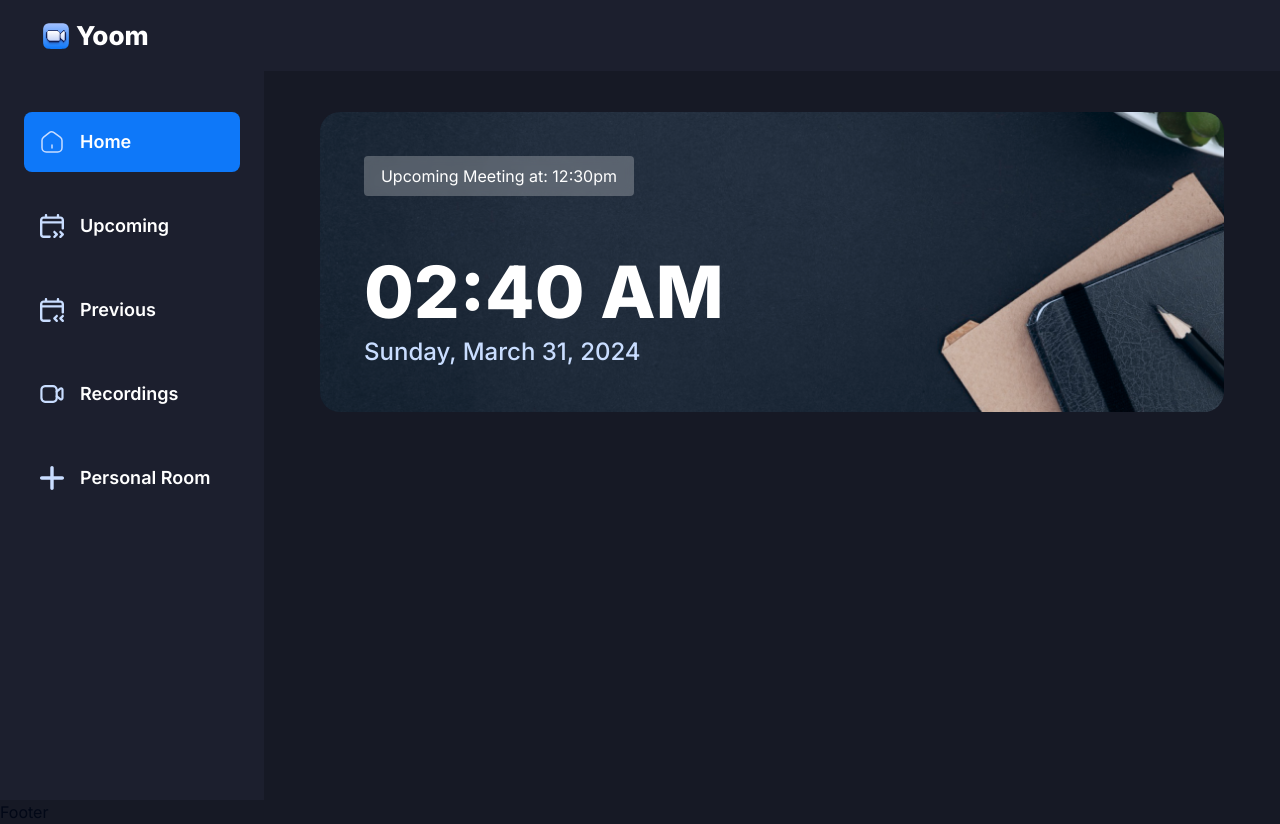
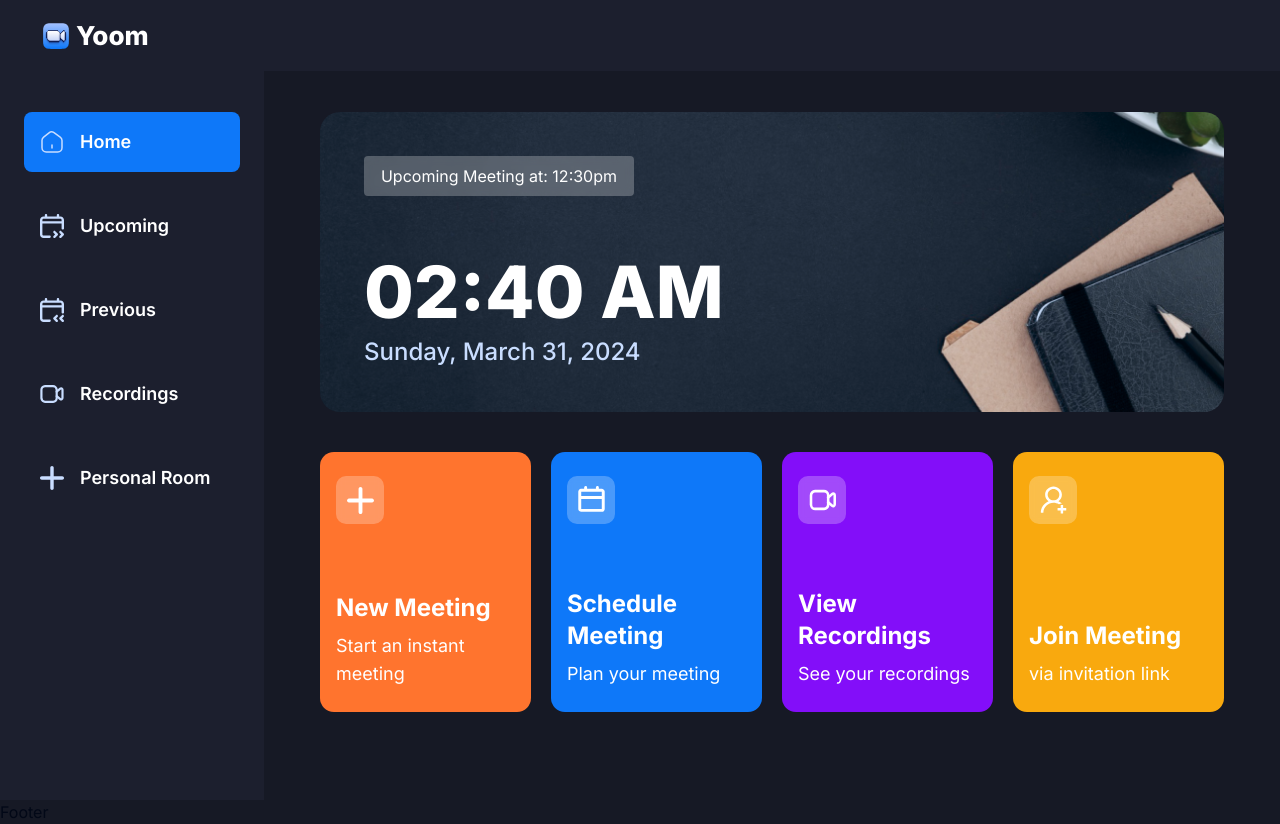
Before and after one commit to gdickison/video-conference-app, a Next.js app: page / in a window 1280 px wide. Built offline with nearby package versions, Linux system fonts and the light colour scheme.

Commit message:
Add cards to home page

```diff
--- a/app/(root)/(home)/page.tsx
+++ b/app/(root)/(home)/page.tsx
@@ -1,3 +1,4 @@
+import MeetingTypeList from '@/components/MeetingTypeList'
 import React from 'react'
 
 const Home = () => {
@@ -16,6 +17,7 @@
           </div>
         </div>
       </div>
+      <MeetingTypeList/>
     </section>
   )
 }
--- /dev/null
+++ b/components/HomeCard.tsx
@@ -0,0 +1,27 @@
+import React from 'react'
+import Image from 'next/image'
+
+interface HomeCardProps {
+  bgColor: string,
+  icon: string,
+  altText: string,
+  title: string,
+  subtitle: string,
+  handleClick: () => void
+}
+
+const HomeCard = ({bgColor, icon, altText, title, subtitle, handleClick}: HomeCardProps) => {
+  return (
+    <div className={`${bgColor} px-4 py-6 flex flex-col justify-between w-full xl:max-w-[270px] min-h-[260px] rounded-[14px] cursor-pointer`} onClick={handleClick}>
+      <div className="flex-center glassmorphism size-12 rounded-[10px]">
+        <Image src={icon} alt={altText} width={27} height={27}/>
+      </div>
+      <div className="flex flex-col gap-2">
+        <h1 className='text-2xl font-bold'>{title}</h1>
+        <p className='text-lg font-normal'>{subtitle}</p>
+      </div>
+    </div>
+  )
+}
+
+export default HomeCard
--- /dev/null
+++ b/components/MeetingTypeList.tsx
@@ -0,0 +1,49 @@
+'use client'
+
+import React, { useState } from 'react'
+import { useRouter } from 'next/navigation'
+import HomeCard from './HomeCard'
+
+const MeetingTypeList = () => {
+  const [meetingState, setMeetingState] = useState<'isScheduleMeeting' | 'isJoiningMeeting' | 'isInstantMeeting' | undefined>()
+  const router = useRouter()
+
+  return (
+    <section className="grid grid-cols-1 gap-5 md:grid-cols-2 xl:grid-cols-4">
+      <HomeCard
+        bgColor='bg-orange-1'
+        icon='/icons/add-meeting.svg'
+        altText='add meeting'
+        title='New Meeting'
+        subtitle='Start an instant meeting'
+        handleClick={() => setMeetingState('isJoiningMeeting')}
+      />
+      <HomeCard
+        bgColor='bg-blue-1'
+        icon='/icons/schedule.svg'
+        altText='schedule meeting'
+        title='Schedule Meeting'
+        subtitle='Plan your meeting'
+        handleClick={() => setMeetingState('isScheduleMeeting')}
+      />
+      <HomeCard
+        bgColor='bg-purple-1'
+        icon='/icons/recordings.svg'
+        altText='view recordings'
+        title='View Recordings'
+        subtitle='See your recordings'
+        handleClick={() => router.push('/recordings')}
+      />
+      <HomeCard
+        bgColor='bg-yellow-1'
+        icon='/icons/join-meeting.svg'
+        altText='join meeting'
+        title='Join Meeting'
+        subtitle='via invitation link'
+        handleClick={() => setMeetingState('isJoiningMeeting')}
+      />
+    </section>
+  )
+}
+
+export default MeetingTypeList
```
